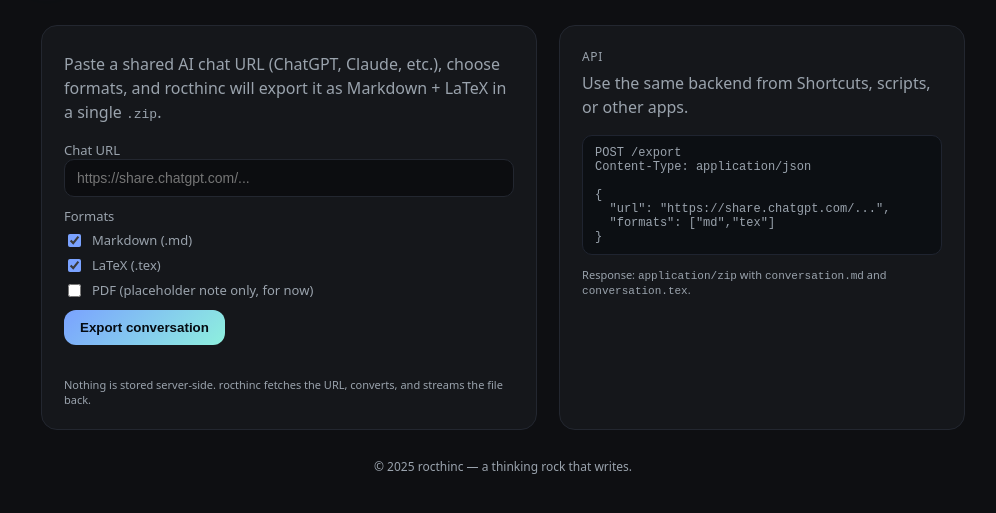
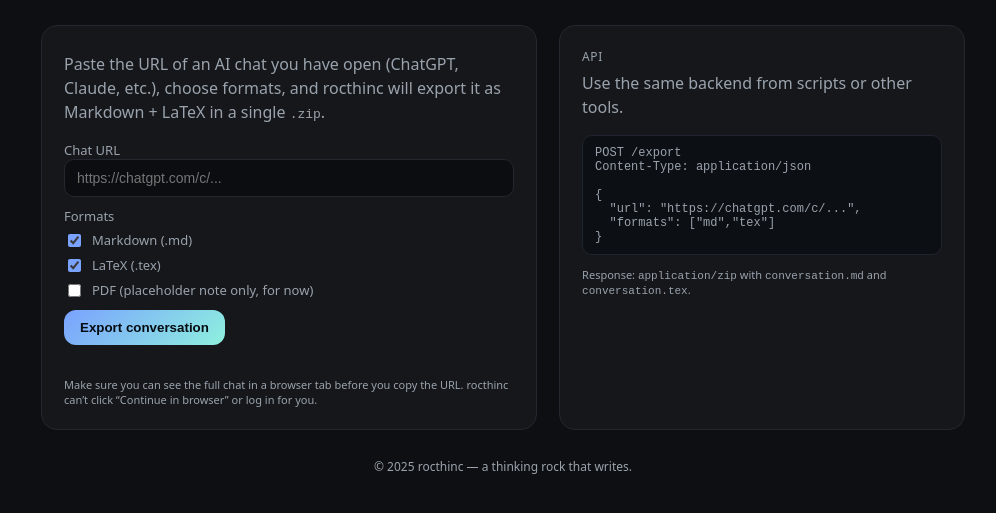
Before and after one commit to talonfelt/rocthinc, a plain HTML site: page index.html in a window 1280 px wide. Shown: the part 87-600 px from the top of the page, without its empty margins (137-1133 px from the left). Drawn offline with Linux system fonts and the light colour scheme.

Commit message:
Update index.html

```diff
--- a/index.html
+++ b/index.html
@@ -4,7 +4,11 @@
   <meta charset="utf-8" />
   <title>rocthinc — from chat to chapter</title>
   <meta name="viewport" content="width=device-width,initial-scale=1" />
-  <meta name="description" content="Paste a shared AI chat URL → get Markdown + LaTeX exports." />
+  <meta name="description" content="Paste the URL of an AI chat you have open → get Markdown + LaTeX exports." />
+  <meta property="og:title" content="rocthinc — from chat to chapter">
+  <meta property="og:description" content="Paste the URL of a chat you can see in your browser and rocthinc turns it into clean documents.">
+  <meta property="og:type" content="website">
+  <meta property="og:url" content="https://rocthinc.cc">
   <style>
     :root{
       --bg:#0e0f12;
@@ -32,6 +36,8 @@
     @media (max-width:950px){
       .hero{grid-template-columns:1fr;gap:14px}
       .card{padding:16px}
+      p.lead{font-size:.95rem}
+      code{font-size:.85rem;word-break:break-word}
     }
     .card{background:var(--panel);border:1px solid var(--line);border-radius:16px;padding:22px}
     p.lead{color:var(--muted);margin:.25rem 0 1rem;line-height:1.5}
@@ -88,12 +94,12 @@
       <!-- Left: interactive UI -->
       <div class="card">
         <p class="lead">
-          Paste a shared AI chat URL (ChatGPT, Claude, etc.), choose formats, and rocthinc will export it
+          Paste the URL of an AI chat you have open (ChatGPT, Claude, etc.), choose formats, and rocthinc will export it
           as Markdown + LaTeX in a single <code>.zip</code>.
         </p>
 
         <label>Chat URL</label>
-        <input id="url" type="text" placeholder="https://share.chatgpt.com/..." />
+        <input id="url" type="text" placeholder="https://chatgpt.com/c/..." />
 
         <div style="margin-top:10px;font-size:13px;color:var(--muted);">Formats</div>
         <label><input id="fmt-md" type="checkbox" checked /> Markdown (.md)</label>
@@ -106,19 +112,20 @@
 
         <div id="status" class="status"></div>
         <div class="tiny">
-          Nothing is stored server-side. rocthinc fetches the URL, converts, and streams the file back.
+          Make sure you can see the full chat in a browser tab before you copy the URL.
+          rocthinc can’t click “Continue in browser” or log in for you.
         </div>
       </div>
 
       <!-- Right: API docs / example -->
       <div class="card">
         <div style="font-size:12px;color:var(--muted);text-transform:uppercase;letter-spacing:.05em;margin-bottom:6px">API</div>
-        <p class="lead">Use the same backend from Shortcuts, scripts, or other apps.</p>
+        <p class="lead">Use the same backend from scripts or other tools.</p>
         <pre>POST /export
 Content-Type: application/json
 
 {
-  "url": "https://share.chatgpt.com/...",
+  "url": "https://chatgpt.com/c/...",
   "formats": ["md","tex"]
 }</pre>
         <p class="tiny">
@@ -166,27 +173,22 @@ Content-Type: application/json
           body: JSON.stringify({ url, formats })
         });
 
-        /*  ⭐⭐⭐ KEY FIX BELOW ⭐⭐⭐
-            This block extracts the human-readable message from FastAPI
-            so users see clean explanations instead of raw JSON.
-        */
+        // If backend says "login/forbidden/app wall", show the message — DO NOT download anything.
         if (!res.ok) {
           let text = await res.text();
-
           try {
             const parsed = JSON.parse(text);
             if (parsed.detail) text = parsed.detail;
           } catch (_) {
-            // leave as-is if not JSON
+            // leave text as-is if not JSON
           }
-
           statusEl.textContent = text;
           statusEl.className = 'status err';
           btn.disabled = false;
           return;
         }
 
-        // successful zip download
+        // Successful export → download the zip
         const blob = await res.blob();
         const urlObj = window.URL.createObjectURL(blob);
         const a = document.createElement('a');
```
